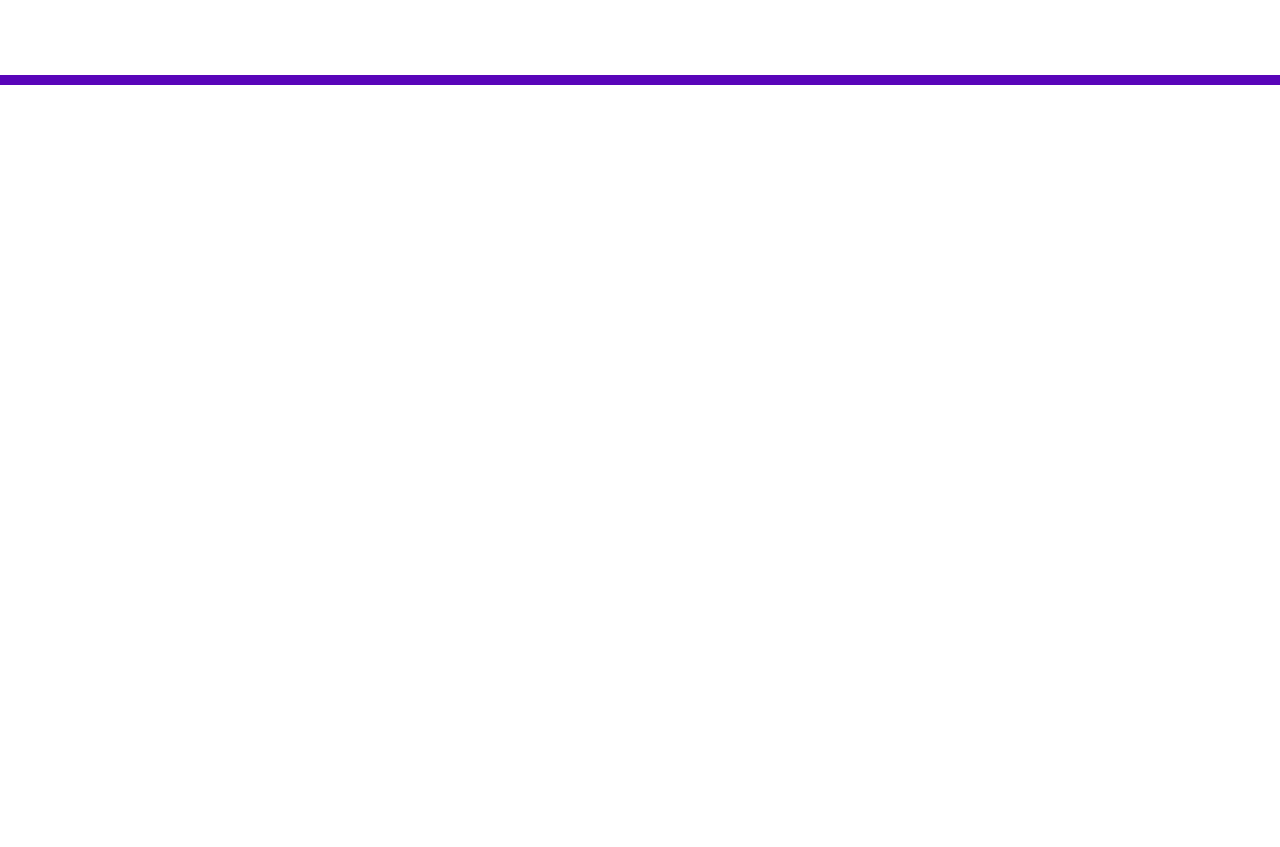
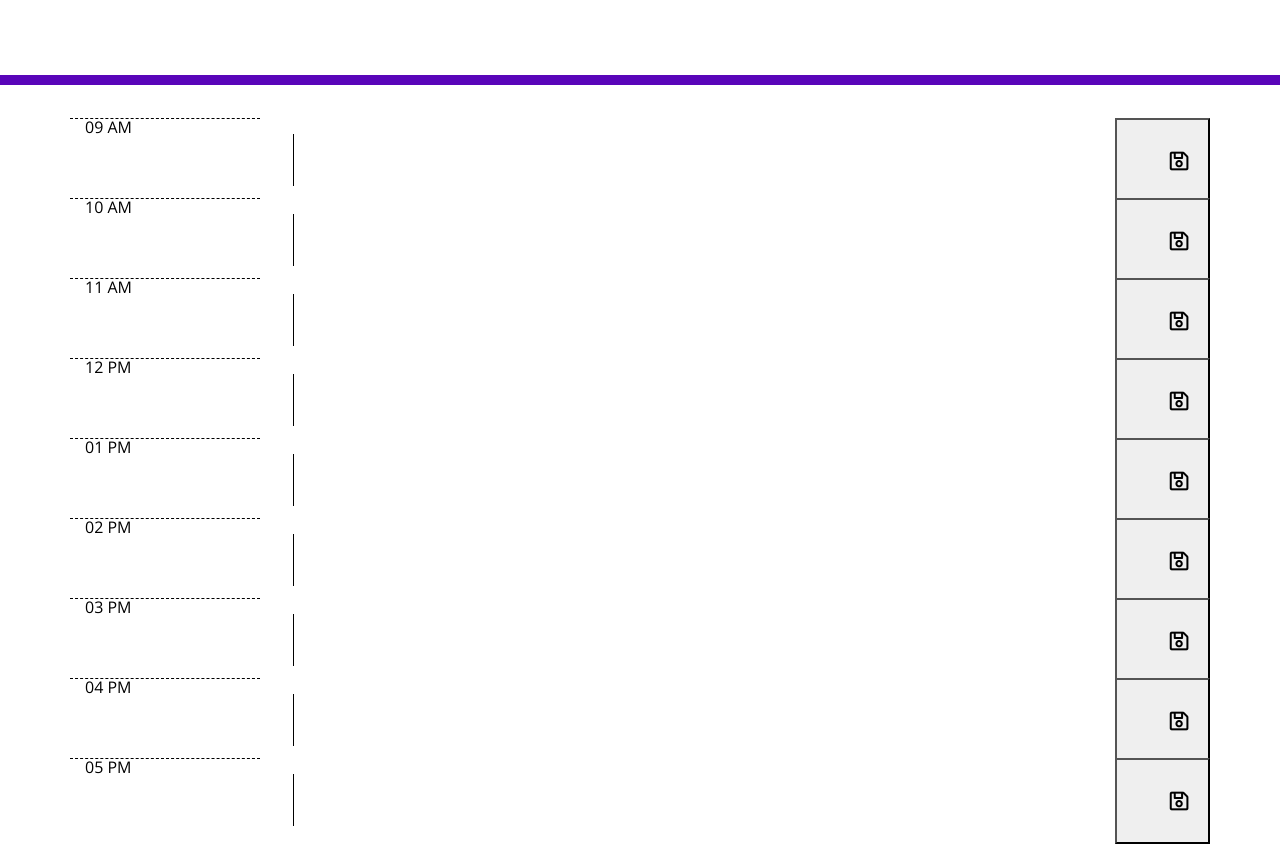
Before and after one commit to adrianstrozzi/Tec05WorkDayScheduler, a plain HTML site: page index.html in a window 1280 px wide. Shown: the part 276-1123 px from the top of the page. Before the commit the page ends 800 px from the top, so only its background shows below. Drawn offline with nearby package versions, Linux system fonts and the light colour scheme.

Commit message:
Added basic scheduler structure in HTML

```diff
--- a/assets/js/script.js
+++ b/assets/js/script.js
@@ -1,6 +1,6 @@
 var timeDisplayEl = $('#time-display');
 
-// Function to display time
+// Function to Display date and time
 function displayTime() {
   var rightNow = moment().format('MMM DD, YYYY [at] hh:mm:ss a');
   timeDisplayEl.text(rightNow);
--- a/index.html
+++ b/index.html
@@ -20,8 +20,89 @@
     <h2>Current Time &amp; Date: <br /> <span id="time-display">00:00:00</span></h2>
     <p id="currentDay" class="lead"></p>
   </header>
-  <div class="container">
+  <div id="day-planner" class="container">
     <!-- Timeblocks go here -->
+    <form class="row">
+      <div class="col-md-2 hour">09 AM</div>
+      <div class="col-md-9 description p-0">
+        <textarea id="0" class=""></textarea>
+      </div>
+      <button class="col-md-1 saveButton">
+        <i class="far fa-save fa-lg"></i>
+      </button>
+    </form>
+    <form class="row">
+      <div class="col-md-2 hour">10 AM</div>
+      <div class="col-md-9 description p-0">
+        <textarea id="0" class=""></textarea>
+      </div>
+      <button class="col-md-1 saveButton">
+        <i class="far fa-save fa-lg"></i>
+      </button>
+    </form>
+    <form class="row">
+      <div class="col-md-2 hour">11 AM</div>
+      <div class="col-md-9 description p-0">
+        <textarea id="0" class=""></textarea>
+      </div>
+      <button class="col-md-1 saveButton">
+        <i class="far fa-save fa-lg"></i>
+      </button>
+    </form>
+    <form class="row">
+      <div class="col-md-2 hour">12 PM</div>
+      <div class="col-md-9 description p-0">
+        <textarea id="0" class=""></textarea>
+      </div>
+      <button class="col-md-1 saveButton">
+        <i class="far fa-save fa-lg"></i>
+      </button>
+    </form>
+    <form class="row">
+      <div class="col-md-2 hour">01 PM</div>
+      <div class="col-md-9 description p-0">
+        <textarea id="0" class=""></textarea>
+      </div>
+      <button class="col-md-1 saveButton">
+        <i class="far fa-save fa-lg"></i>
+      </button>
+    </form>
+    <form class="row">
+      <div class="col-md-2 hour">02 PM</div>
+      <div class="col-md-9 description p-0">
+        <textarea id="0" class=""></textarea>
+      </div>
+      <button class="col-md-1 saveButton">
+        <i class="far fa-save fa-lg"></i>
+      </button>
+    </form>
+    <form class="row">
+      <div class="col-md-2 hour">03 PM</div>
+      <div class="col-md-9 description p-0">
+        <textarea id="0" class=""></textarea>
+      </div>
+      <button class="col-md-1 saveButton">
+        <i class="far fa-save fa-lg"></i>
+      </button>
+    </form>
+    <form class="row">
+      <div class="col-md-2 hour">04 PM</div>
+      <div class="col-md-9 description p-0">
+        <textarea id="0" class=""></textarea>
+      </div>
+      <button class="col-md-1 saveButton">
+        <i class="far fa-save fa-lg"></i>
+      </button>
+    </form>
+    <form class="row">
+      <div class="col-md-2 hour">05 PM</div>
+      <div class="col-md-9 description p-0">
+        <textarea id="0" class=""></textarea>
+      </div>
+      <button class="col-md-1 saveButton">
+        <i class="far fa-save fa-lg"></i>
+      </button>
+    </form>
   </div>
 
   <script src="https://cdnjs.cloudflare.com/ajax/libs/jquery/3.2.1/jquery.min.js"></script>
```
